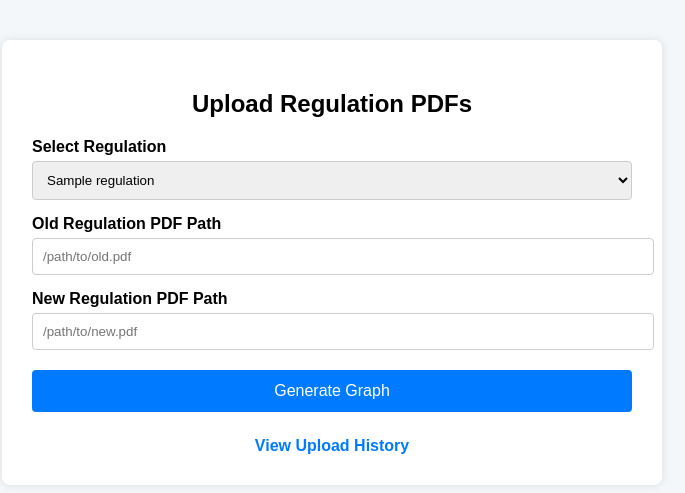
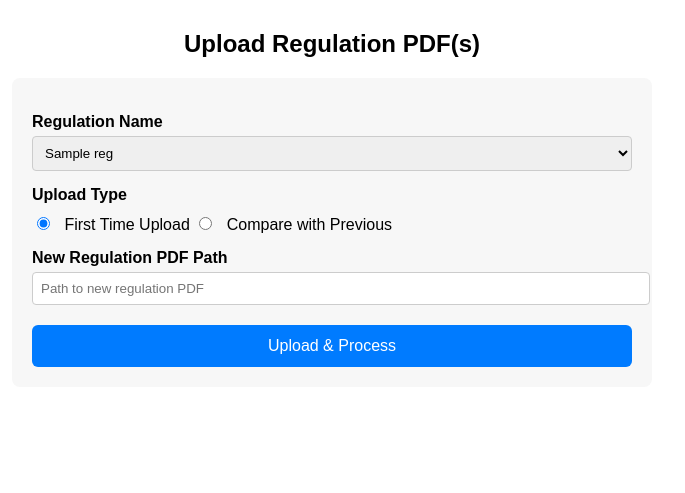
Before and after one commit to sangram2093/reg_change_tracker, a Flask app: template templates/index.html in a window 1280 px wide. Shown: the top 493 px of the page, without its empty margins (308-993 px from the left). Run offline with Flask 3, Linux system fonts and the light colour scheme; the template is opened without the code that fills it: most values are stand-ins (such as "Sample title", 1, 10 or a date in 2020); parts of the project's set-up code (start-up, migrations or seed data) failed here and were passed over.

Commit message:
Update index.html

```diff
--- a/templates/index.html
+++ b/templates/index.html
@@ -2,99 +2,90 @@
 <html lang="en">
 <head>
   <meta charset="UTF-8">
-  <title>Regulation Comparison Upload</title>
+  <title>Upload Regulation PDFs</title>
   <style>
     body {
       font-family: Arial, sans-serif;
-      background: #f4f7f9;
-      margin: 0;
-      padding: 0;
+      margin: 30px;
     }
-
-    .container {
-      max-width: 600px;
-      margin: 40px auto;
-      background: #fff;
-      padding: 30px;
-      border-radius: 8px;
-      box-shadow: 0 0 10px rgba(0,0,0,0.1);
-    }
-
     h2 {
       text-align: center;
-      margin-bottom: 20px;
     }
-
+    form {
+      max-width: 600px;
+      margin: 0 auto;
+      background: #f7f7f7;
+      padding: 20px;
+      border-radius: 8px;
+    }
     label {
       display: block;
       margin-top: 15px;
       font-weight: bold;
     }
-
-    input[type="text"],
-    select {
+    input[type="text"], select {
       width: 100%;
-      padding: 10px;
+      padding: 8px;
       margin-top: 5px;
+      border-radius: 4px;
       border: 1px solid #ccc;
-      border-radius: 4px;
     }
-
+    .radio-group {
+      margin-top: 10px;
+    }
+    .radio-group input {
+      margin-right: 10px;
+    }
+    .form-section {
+      margin-top: 10px;
+    }
     button {
+      margin-top: 20px;
       width: 100%;
       padding: 12px;
-      background-color: #007bff;
+      font-size: 16px;
+      background-color: #007BFF;
       color: white;
-      font-size: 16px;
       border: none;
-      border-radius: 4px;
-      margin-top: 20px;
+      border-radius: 6px;
       cursor: pointer;
     }
-
     button:hover {
       background-color: #0056b3;
     }
-
-    .history-link {
-      text-align: center;
-      margin-top: 25px;
+  </style>
+  <script>
+    function togglePdfInputs(type) {
+      document.getElementById("oldPdfGroup").style.display = type === 'comparison' ? 'block' : 'none';
     }
-
-    .history-link a {
-      text-decoration: none;
-      font-weight: bold;
-      color: #007bff;
-    }
-
-    .history-link a:hover {
-      text-decoration: underline;
-    }
-  </style>
+  </script>
 </head>
 <body>
-  <div class="container">
-    <h2>Upload Regulation PDFs</h2>
-    <form method="POST">
-      <label for="regulation">Select Regulation</label>
-      <select name="regulation" id="regulation" required>
-        {% for regulation in regulations %}
-          <option value="{{ regulation.id }}">{{ regulation.name }}</option>
-        {% endfor %}
-      </select>
+  <h2>Upload Regulation PDF(s)</h2>
 
+  <form method="POST">
+    <label for="regulation">Regulation Name</label>
+    <select name="regulation" required>
+      {% for reg in regulations %}
+        <option value="{{ reg.id }}">{{ reg.name }}</option>
+      {% endfor %}
+    </select>
+
+    <label>Upload Type</label>
+    <div class="radio-group">
+      <input type="radio" name="upload_type" value="first" checked onclick="togglePdfInputs('first')"> First Time Upload
+      <input type="radio" name="upload_type" value="comparison" onclick="togglePdfInputs('comparison')"> Compare with Previous
+    </div>
+
+    <div id="oldPdfGroup" style="display: none;">
       <label for="old_path">Old Regulation PDF Path</label>
-      <input type="text" name="old_path" id="old_path" placeholder="/path/to/old.pdf" required>
+      <input type="text" name="old_path" placeholder="Path to old regulation PDF">
+    </div>
 
-      <label for="new_path">New Regulation PDF Path</label>
-      <input type="text" name="new_path" id="new_path" placeholder="/path/to/new.pdf" required>
+    <label for="new_path">New Regulation PDF Path</label>
+    <input type="text" name="new_path" required placeholder="Path to new regulation PDF">
 
-      <button type="submit">Generate Graph</button>
-    </form>
-
-    <div class="history-link">
-      <a href="/history">View Upload History</a>
-    </div>
-  </div>
+    <button type="submit">Upload & Process</button>
+  </form>
 </body>
 </html>
```
